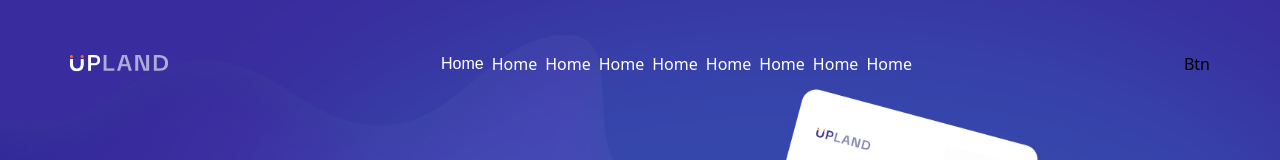
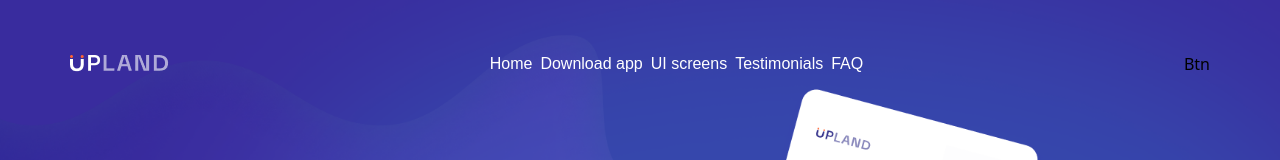
Before and after one commit to nexteraweb/upland, a Next.js app: page / in a window 1280 px wide. Shown: the top 160 px of the page. Built offline with nearby package versions, Linux system fonts and the light colour scheme; a web font is replaced by a local one.

Commit message:
Navabar Update

```diff
--- a/app/component/layers/Navbar.jsx
+++ b/app/component/layers/Navbar.jsx
@@ -15,14 +15,10 @@ const Navbar = () => {
                     </div>
                     <ul className="menu flex gap-x-2 items-center text-[#fff]">
                         <Li litext='Home' go='#'/>
-                        <li><Link href='#'>Home</Link></li>
-                        <li><Link href='#'>Home</Link></li>
-                        <li><Link href='#'>Home</Link></li>
-                        <li><Link href='#'>Home</Link></li>
-                        <li><Link href='#'>Home</Link></li>
-                        <li><Link href='#'>Home</Link></li>
-                        <li><Link href='#'>Home</Link></li>
-                        <li><Link href='#'>Home</Link></li>
+                        <Li litext='Download app' go='#'/>
+                        <Li litext='UI screens' go='#'/>
+                        <Li litext='Testimonials' go='#'/>
+                        <Li litext='FAQ' go='#'/>
                     </ul>
                     <div className="btn">
                         <Link href='#'>Btn</Link>
```
